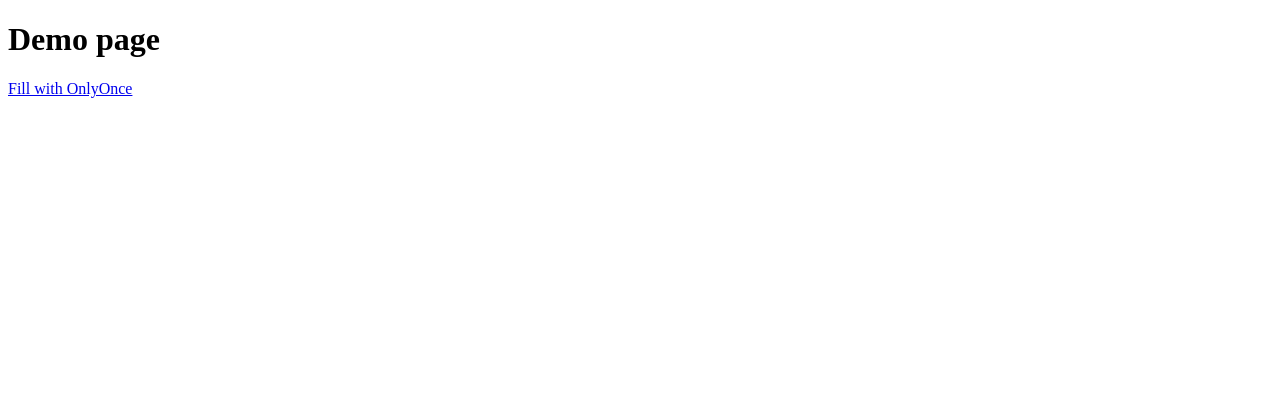
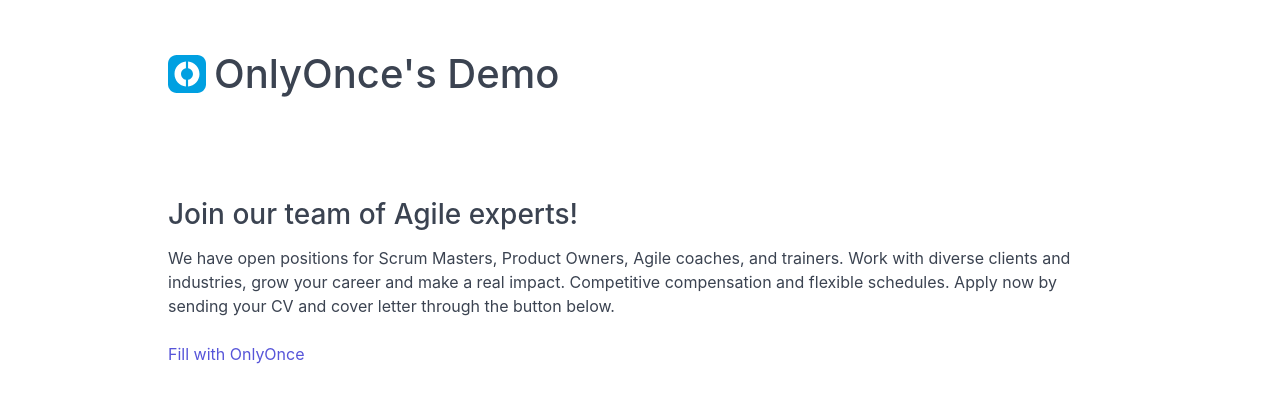
Before and after one commit to onlyoncev2/onlyonce-buttons, a plain HTML site: page preview.html in a window 1280 px wide. Drawn offline with Linux system fonts and the light colour scheme.

Commit message:
Refactor: Preview page

```diff
--- a/preview.html
+++ b/preview.html
@@ -1,23 +1,43 @@
 <!DOCTYPE html>
 <html lang="en">
   <head>
-    <meta charset="UTF-8" />
-    <meta http-equiv="X-UA-Compatible" content="IE=edge" />
+    <meta http-equiv="Content-Type" content="text/html; charset=utf-8" />
     <meta name="viewport" content="width=device-width, initial-scale=1.0" />
-    <title>Demo page</title>
+    <title>OnlyOnce - Demo page</title>
+    <link rel="icon" type="image/png" href="favicon-32x32.png" sizes="32x32" />
+    <link rel="icon" type="image/png" href="favicon-16x16.png" sizes="16x16" />
+    <link href="/spectre.min.css" rel="stylesheet" />
   </head>
   <body>
-    <h1>Demo page</h1>
+    <div class="container grid-lg">
+      <div class="d-flex">
+        <img src="/icon.svg" class="px-2" />
+        <h1 style="margin: 50px 0">OnlyOnce's Demo</h1>
+      </div>
+      <div class="columns" style="margin: 50px 0">
+        <div class="column">
+          <h3>Join our team of Agile experts!</h3>
+          <p>
+            We have open positions for Scrum Masters, Product Owners, Agile
+            coaches, and trainers. Work with diverse clients and industries,
+            grow your career and make a real impact. Competitive compensation
+            and flexible schedules. Apply now by sending your CV and cover
+            letter through the button below.
+          </p>
           <a
             href="javascript:void(null)"
-      data-id="demo/page"
-      data-size="normal"
-      data-color-scheme="light"
+            data-id="onlyonce/test"
+            data-size="small"
+            data-color-scheme="dark"
             aria-label="Fill with OnlyOnce"
             class="oo-btn"
             >Fill with OnlyOnce</a
           >
+        </div>
+      </div>
+
       <!-- Place this tag in your head or just before your close body tag. -->
       <script async defer src="https://buttons.onlyonce.com/oo-btn.js"></script>
+    </div>
   </body>
 </html>
```
Lines whose indentation alone changed are shown as unchanged.
